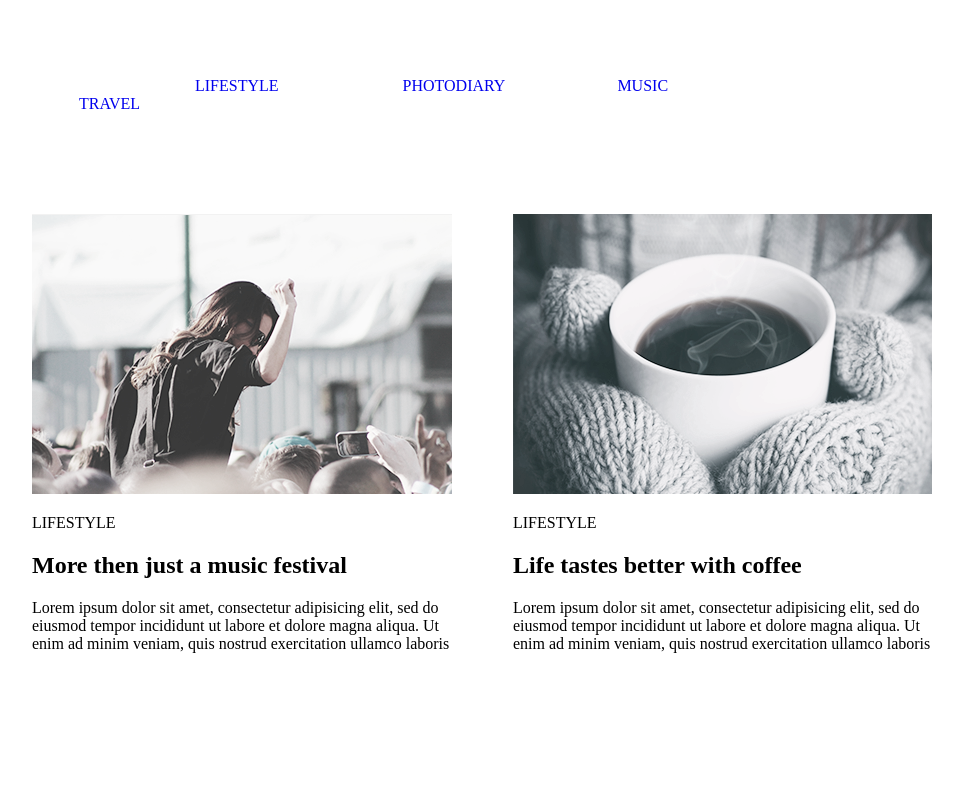
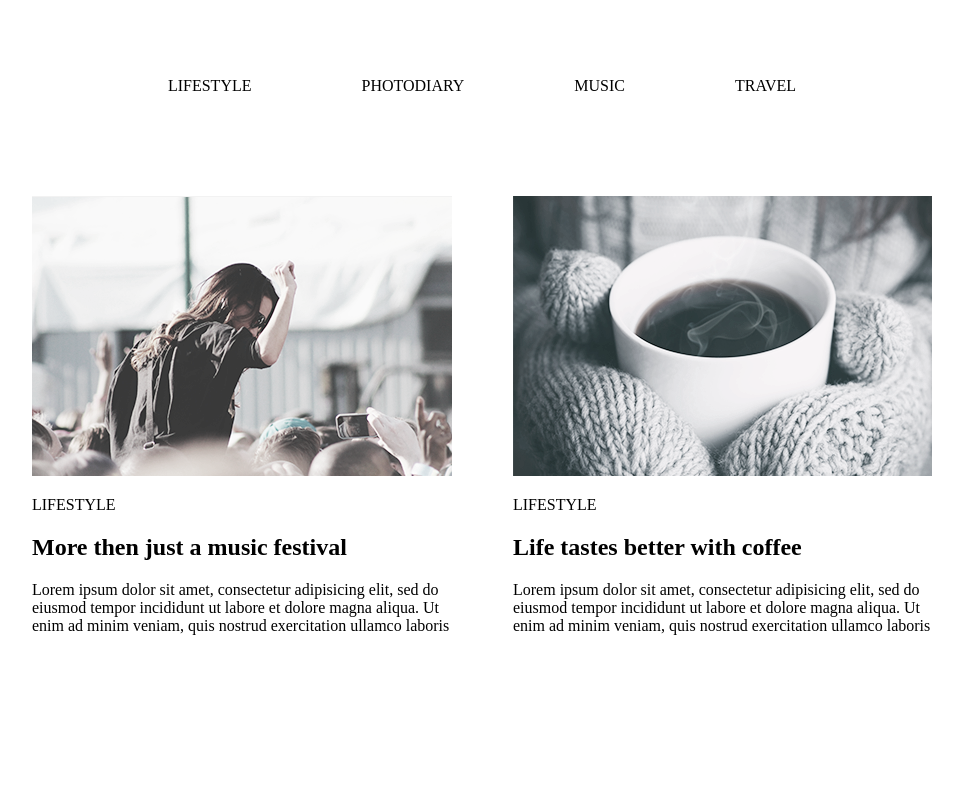
Before and after one commit to SerhiiDykyi/goit-fe-course, a plain HTML site: page html-css/module03/index.html in a window 1280 px wide. Shown: the top 800 px of the page, without its empty margins (158-1121 px from the left). Drawn offline with Linux system fonts and the light colour scheme.

Commit message:
alignment

```diff
--- a/html-css/module03/сss/styles.css
+++ b/html-css/module03/сss/styles.css
@@ -7,7 +7,10 @@
     margin: 0;
     padding: 0;
     list-style: none;
-    text-align: auto;
+    text-align: center;
+
+}
+a {
     color: black;
 }
 
@@ -17,19 +20,13 @@ display: inline-block;
 .page-nav{
     padding: 77px 0;
 }
-.navigation li:first-child{
-    margin-left: 163px;
-    margin-right: 60px;
-}
-.navigation li:not(:first-child, :last-child){
-    margin-left: 60px;
-    margin-right: 48px;
-}
-.navigation li:last-child{
-    margin-right: 163px;
-    margin-left: 47px;
-}
-.navigation a:hover{
+
+.navigation li{
+    margin-right: 53px;
+    margin-left: 53px;
+    }
+
+.navigation :hover{
     color: blue;
 }
 
```
